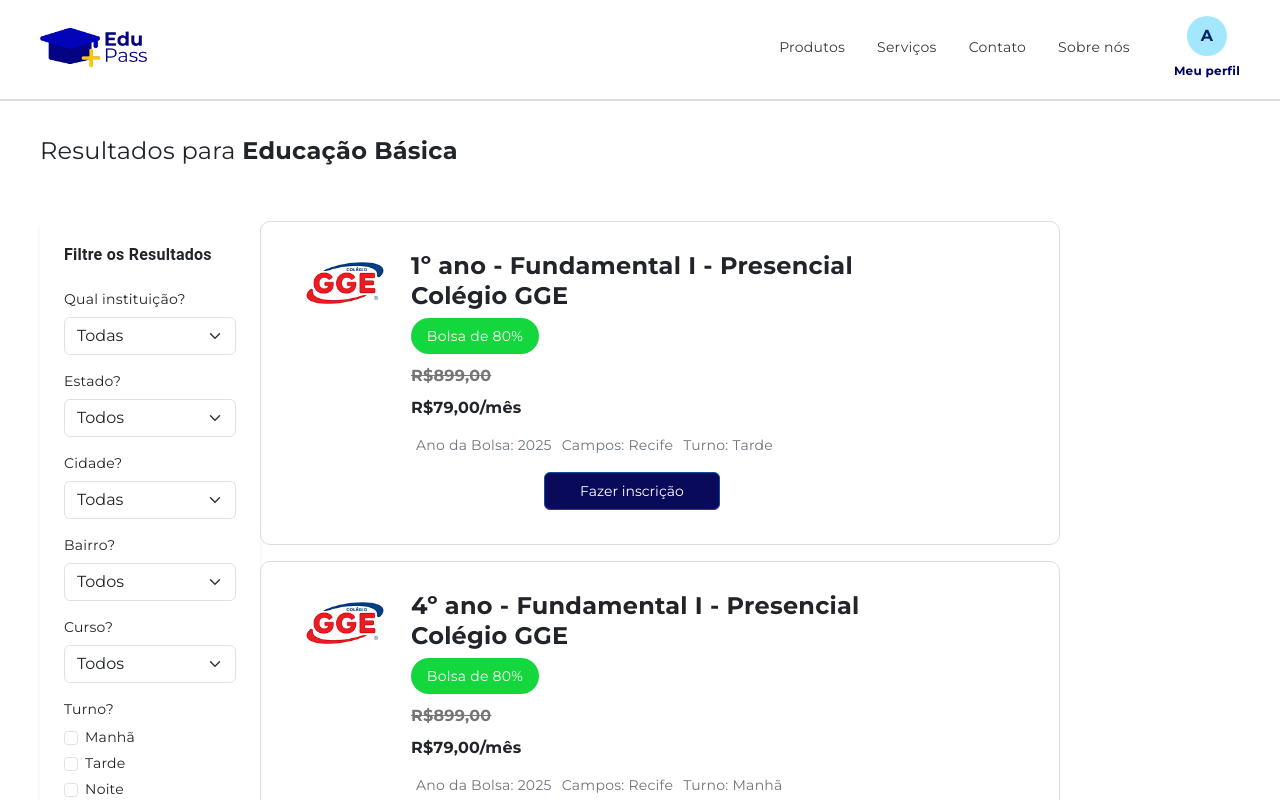
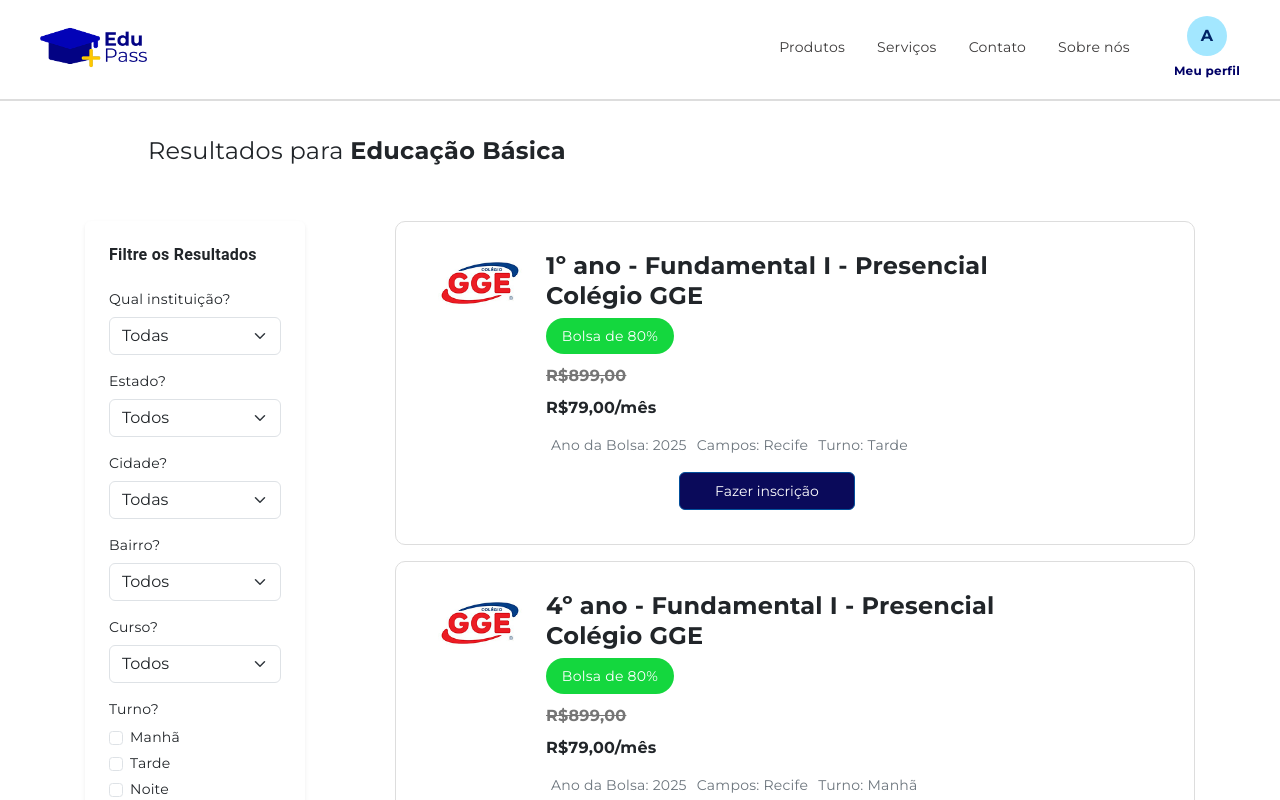
Before and after one commit to jessicamdsn/ProlEduca-TakeOff, an Angular app in the folder prol_educa_app/: page / in a window 1280 px wide. Shown: the top 800 px of the page. Built offline with nearby package versions, Linux system fonts and the light colour scheme.

Commit message:
style: change in element spacing

```diff
--- a/prol_educa_app/src/app/components/bolsas-list/bolsas-list.component.html
+++ b/prol_educa_app/src/app/components/bolsas-list/bolsas-list.component.html
@@ -1,9 +1,8 @@
-<div class="d-flex">
+<div class="d-flex justify-content-lg-around">
   <!-- FILTROS -->
-  <div class="filtros-container p-4 rounded shadow-sm bg-white">
+  <div class="filtros-container p-4 rounded shadow-sm bg-white" style="height: 625px;">
     <h5 class="mb-4 fw-bold fs-6">Filtre os Resultados</h5>
 
-    <!-- INSTITUIÇÃO -->
     <div class="mb-3">
       <label class="form-label">Qual instituição?</label>
       <select
@@ -18,7 +17,7 @@
       </select>
     </div>
 
-    <!-- ESTADO -->
+
     <div class="mb-3">
       <label class="form-label">Estado?</label>
       <select
@@ -31,7 +30,7 @@
       </select>
     </div>
 
-    <!-- CIDADE -->
+
     <div class="mb-3">
       <label class="form-label">Cidade?</label>
       <select
@@ -44,7 +43,7 @@
       </select>
     </div>
 
-    <!-- BAIRRO -->
+
     <div class="mb-3">
       <label class="form-label">Bairro?</label>
       <select
@@ -57,7 +56,7 @@
       </select>
     </div>
 
-    <!-- CURSO -->
+
     <div class="mb-3">
       <label class="form-label">Curso?</label>
       <select
@@ -70,7 +69,7 @@
       </select>
     </div>
 
-    <!-- TURNOS -->
+
     <div class="mb-3">
       <label class="form-label">Turno?</label>
       <div
@@ -90,7 +89,6 @@
   </div>
 
   <div *ngIf="bolsasFiltradas.length === 0" class="text-center mt-5">
-    <img src="assets/no-results.svg" alt="Sem resultados" width="150" class="mb-3">
     <p class="fs-5 text-muted">Nenhuma bolsa encontrada com os filtros selecionados.</p>
     <button class="btn btn-outline-primary" (click)="limparFiltros()">Limpar filtros</button>
   </div>
--- a/prol_educa_app/src/app/pages/customer-interface/customer-interface.component.scss
+++ b/prol_educa_app/src/app/pages/customer-interface/customer-interface.component.scss
@@ -3,5 +3,5 @@
 }
 
 .text-filter {
-  margin-bottom:60px;
+  margin: 0px 0px 60px 108px;
 }
```
